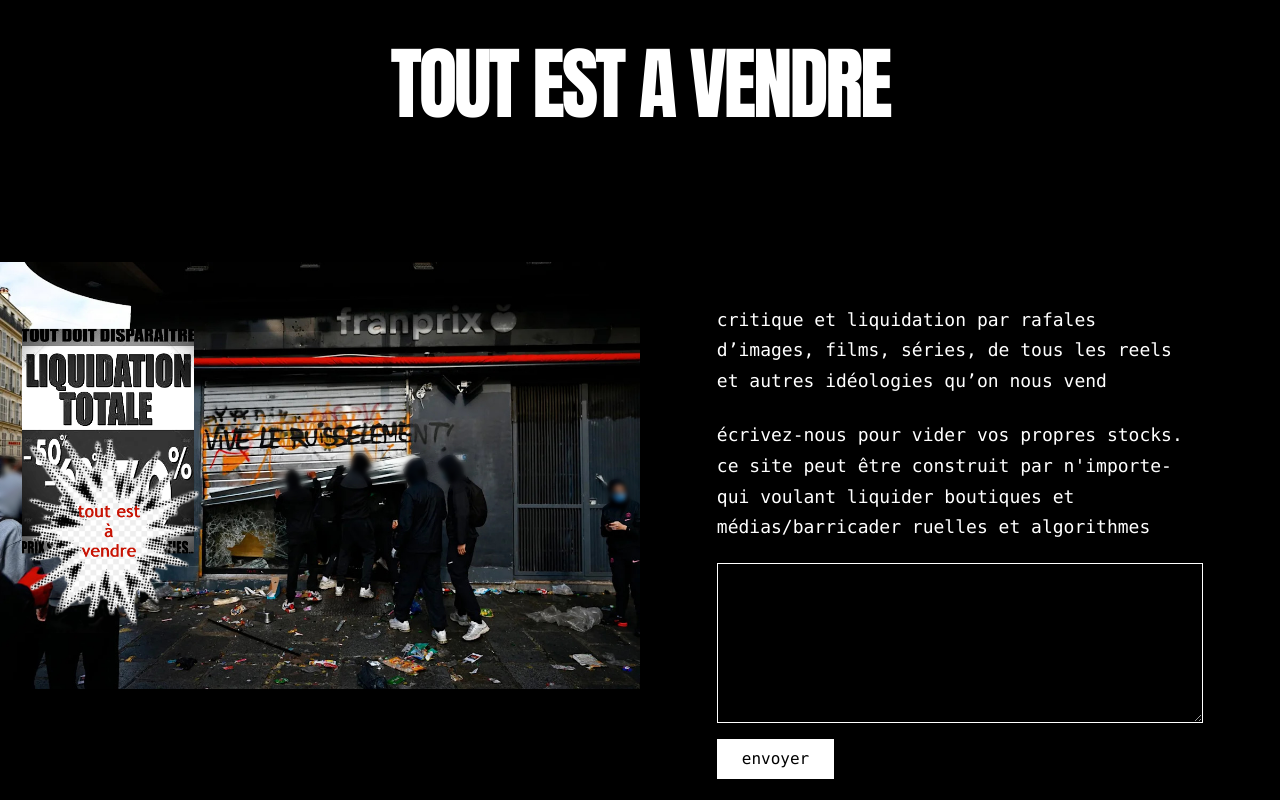
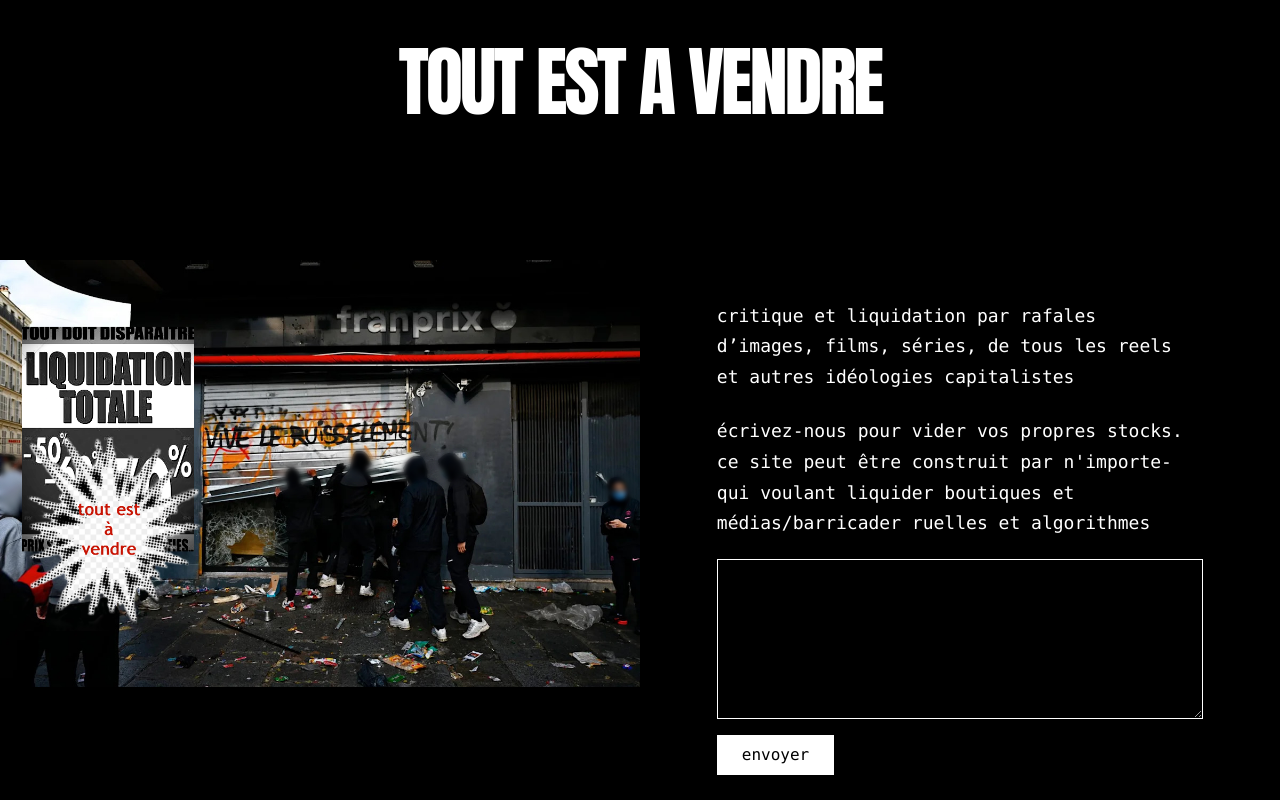
Before and after one commit to toutestavendre/toutestavendre, a plain HTML site: page index.html in a window 1280 px wide. Drawn offline with Linux system fonts and the light colour scheme.

Commit message:
Modify font size and update text in index.html
Updated text content and adjusted font size for better readability.

```diff
--- a/index.html
+++ b/index.html
@@ -20,7 +20,7 @@
       font-family: Impact, "Arial Black", sans-serif;
       text-transform: uppercase;
       text-align: center;
-      font-size: clamp(3rem, 6.2vw, 6.2rem);
+      font-size: clamp(3rem, 6vw, 6rem);
       letter-spacing: -0.04em;
       padding: 1.5rem 1rem 0.5rem;
     }
@@ -143,7 +143,7 @@
     </div>
 
     <section class="split__text">
-      <p>critique et liquidation par rafales d’images, films, séries, de tous les reels et autres idéologies qu’on nous vend</p>
+      <p>critique et liquidation par rafales d’images, films, séries, de tous les reels et autres idéologies capitalistes</p>
 
       <form class="contact" action="https://formspree.io/f/xoedkqqn" method="POST">
         <label for="message">écrivez-nous pour vider vos propres stocks.<br>ce site peut être construit par n'importe-qui voulant liquider boutiques et médias/barricader ruelles et algorithmes</label>
```
